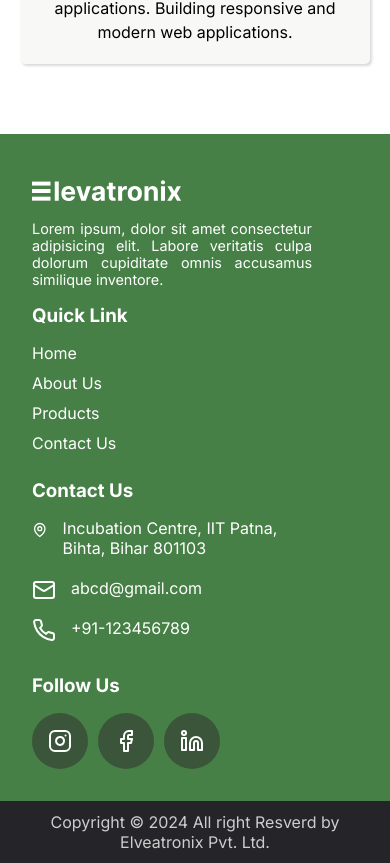
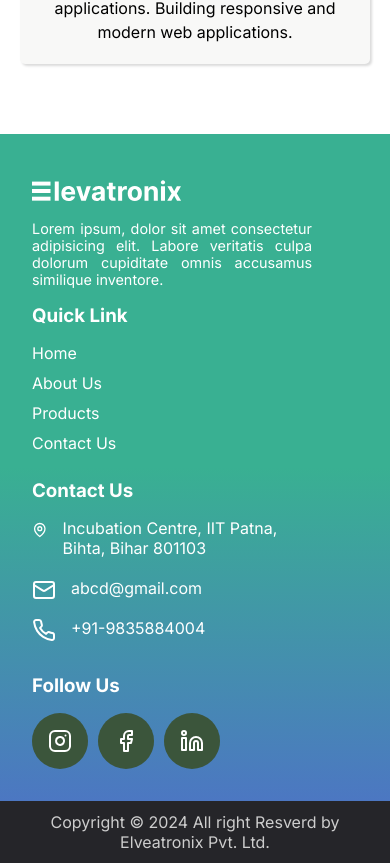
Before and after one commit to Elevatronix-IITP/website, a Next.js app: page / in a window 390 px wide. Shown: the part 2556-3419 px from the top of the page. Built offline with nearby package versions, Linux system fonts and the light colour scheme.

Commit message:
Footer and Logo Changed

```diff
--- a/app/components/Footer.module.css
+++ b/app/components/Footer.module.css
@@ -1,5 +1,5 @@
 .footer_wrapper {
-  background-color: #468046;
+  background-image: linear-gradient(to right, #39b092 50%, #4c77c2);
   color: #ffffff;
   margin-top: 50px;
 }
@@ -88,4 +88,7 @@
   .company_logo {
     margin-right: 0px;
   }
+  .footer_wrapper {
+    background-image: linear-gradient(to bottom, #39b092 50%, #4c77c2);
+  }
 }
--- a/app/components/Footer.tsx
+++ b/app/components/Footer.tsx
@@ -64,7 +64,7 @@ const Footer = () => {
                 </li>
                 <li>
                   <a href="#">
-                    <Phone /> <p>+91-123456789</p>
+                    <Phone /> <p>+91-9835884004</p>
                   </a>
                 </li>
               </ul>
```
Also changed, not shown: public/asset/Logo.svg, public/asset/Logo1.svg (added).
